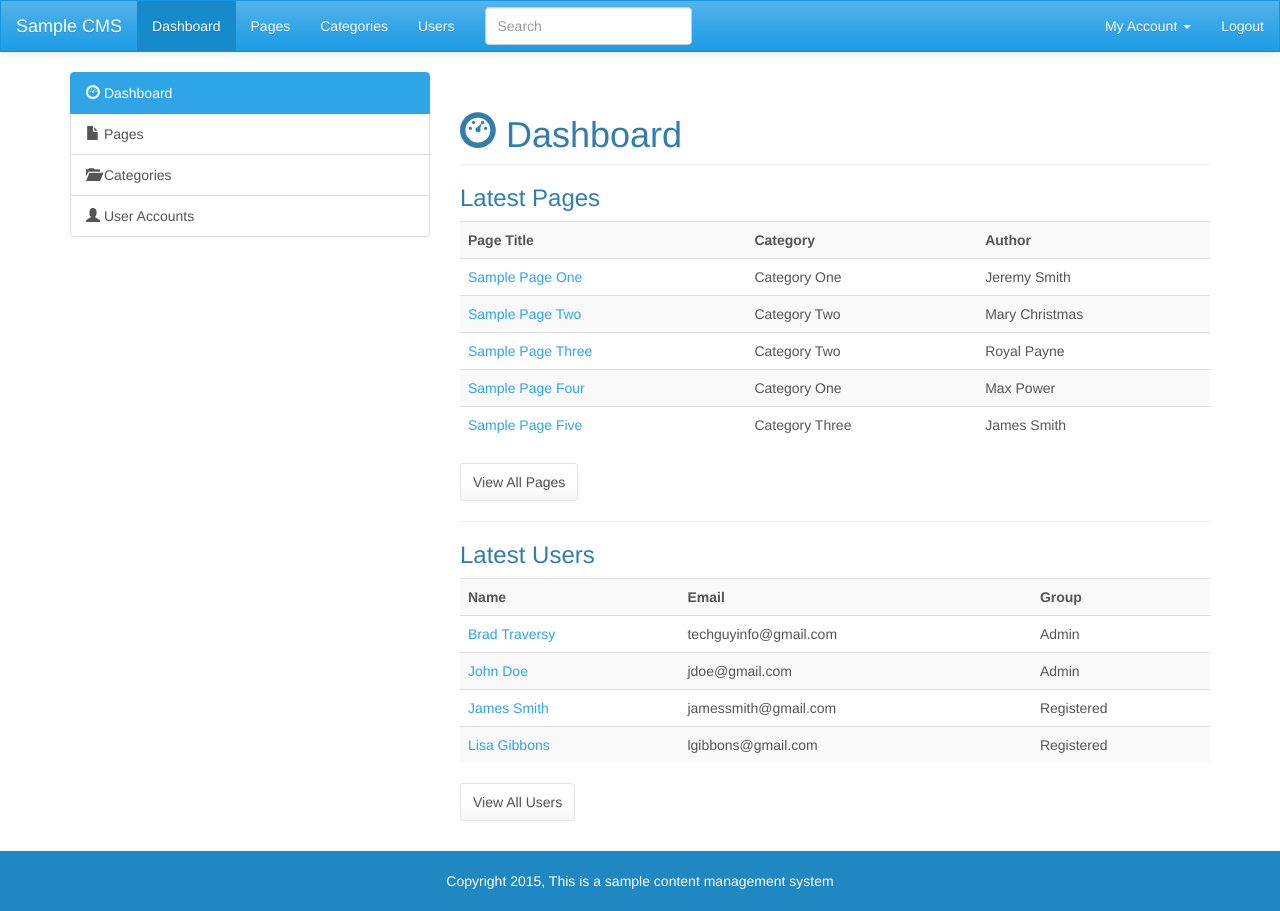
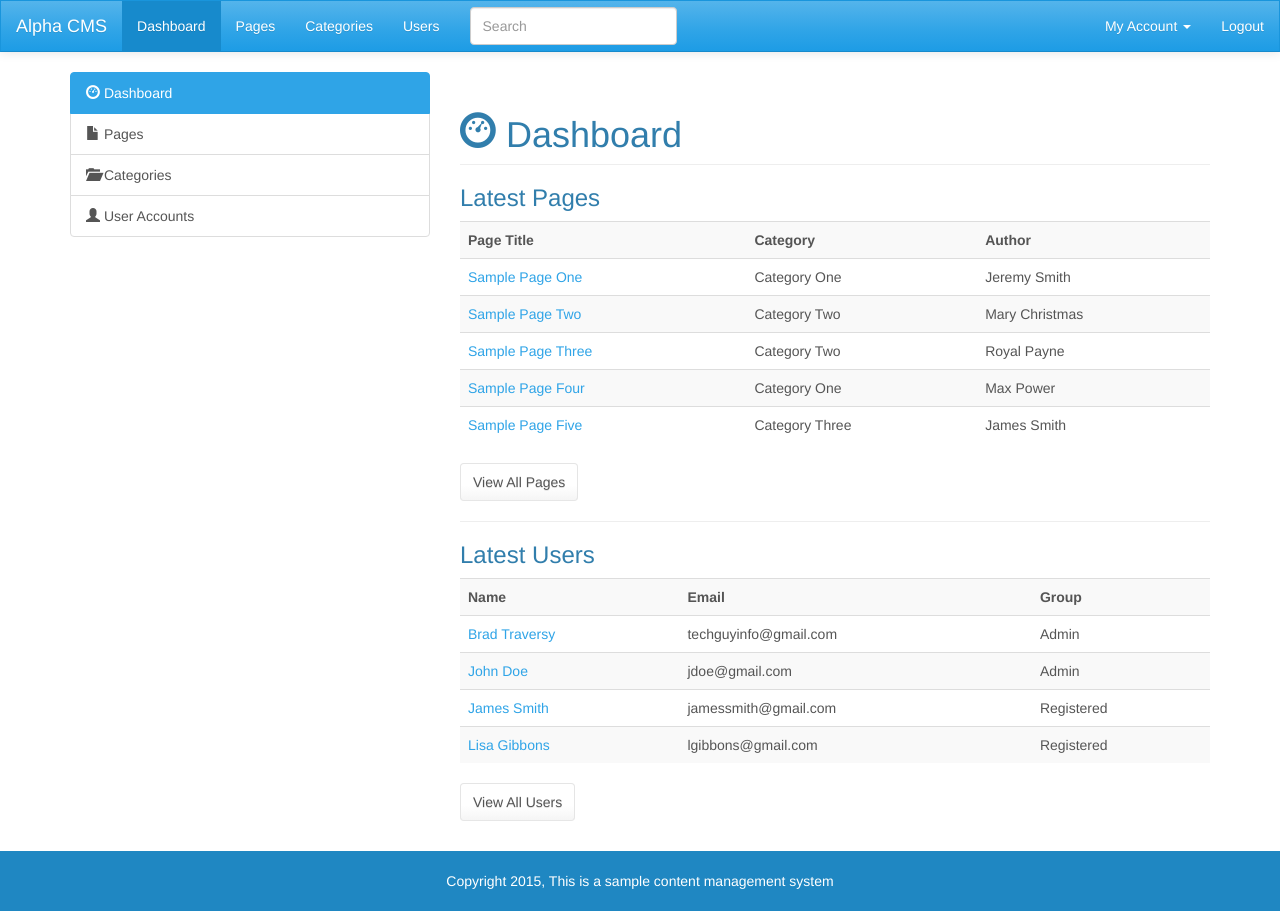
Before and after one commit to Jsmithseo/SampleCMS, a plain HTML site: page index.html in a window 1280 px wide. Drawn offline with nearby package versions, Linux system fonts and the light colour scheme; files whose address does not match are found by name.

Commit message:
Update index.html

```diff
--- a/index.html
+++ b/index.html
@@ -20,7 +20,7 @@
       <span class="icon-bar"></span>
       <span class="icon-bar"></span>
     </button>
-    <a class="navbar-brand" href="#">Sample CMS</a>
+    <a class="navbar-brand" href="#">Alpha CMS</a>
   </div>
   <div class="navbar-collapse collapse navbar-responsive-collapse">
     <ul class="nav navbar-nav">
```
